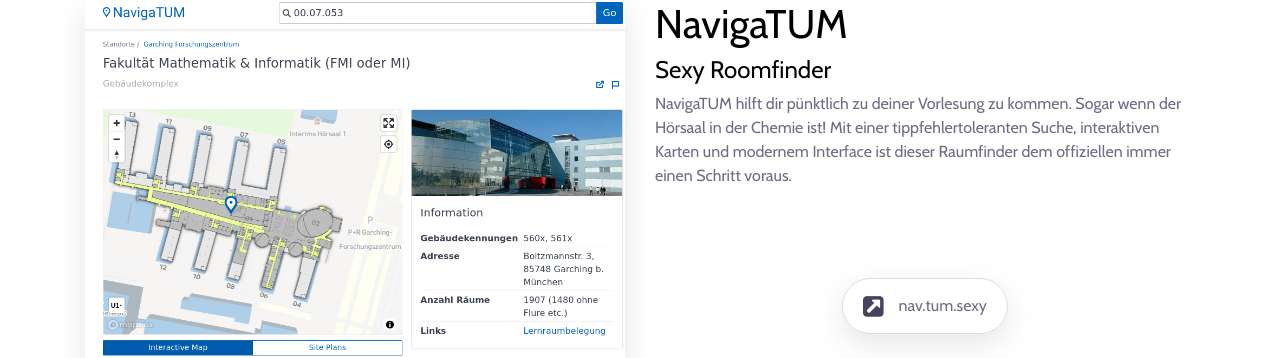
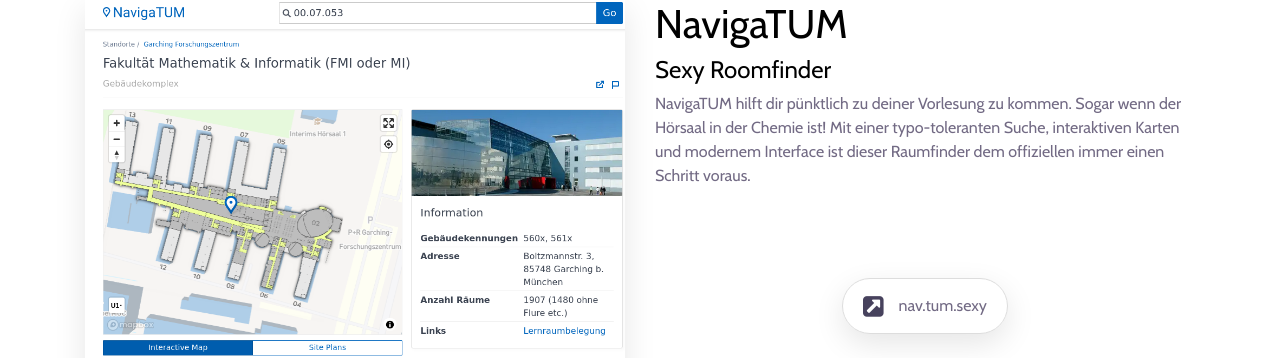
Before and after one commit to TUM-Dev/Website, a Jekyll site: the page built from _pages/index.html, in a window 1280 px wide and 900 px high, scrolled down 874 px. Shown: the part 166-524 px from the top of the window. Built offline with Jekyll 4.4.1, drawn with Linux system fonts in a browser that asks for light colours.

Commit message:
typo-tolerant

```diff
--- a/_pages/index.html
+++ b/_pages/index.html
@@ -82,7 +82,7 @@
                 </div>
                 <p>
                     NavigaTUM hilft dir pünktlich zu deiner Vorlesung zu kommen. Sogar wenn der Hörsaal in der Chemie ist!
-                    Mit einer tippfehlertoleranten Suche, interaktiven Karten und modernem Interface ist dieser Raumfinder dem offiziellen immer einen Schritt voraus.
+                    Mit einer typo-toleranten Suche, interaktiven Karten und modernem Interface ist dieser Raumfinder dem offiziellen immer einen Schritt voraus.
                 </p>
                 <br />
                 <div class="app-download-area">
```
